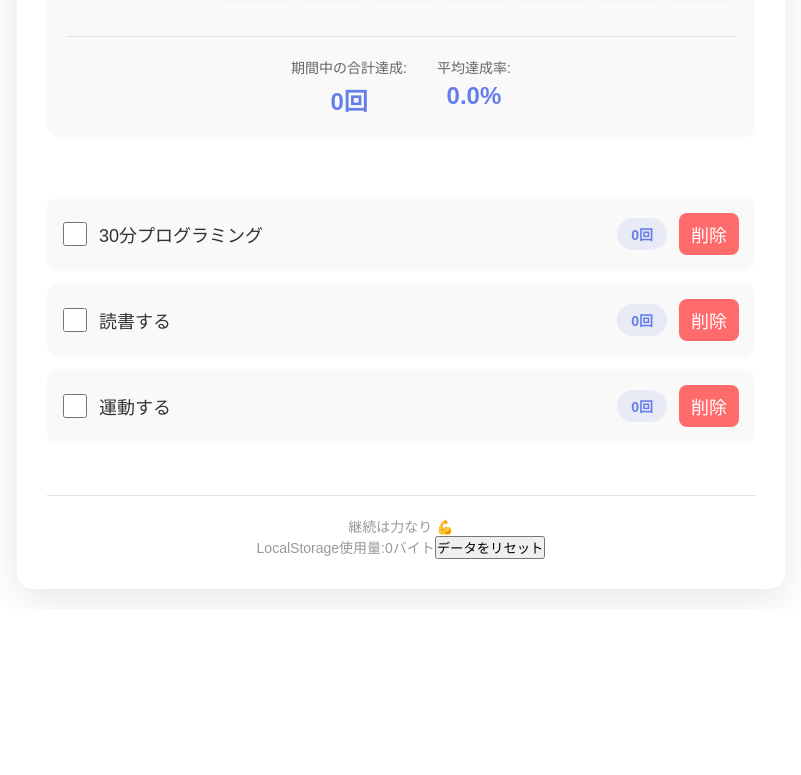
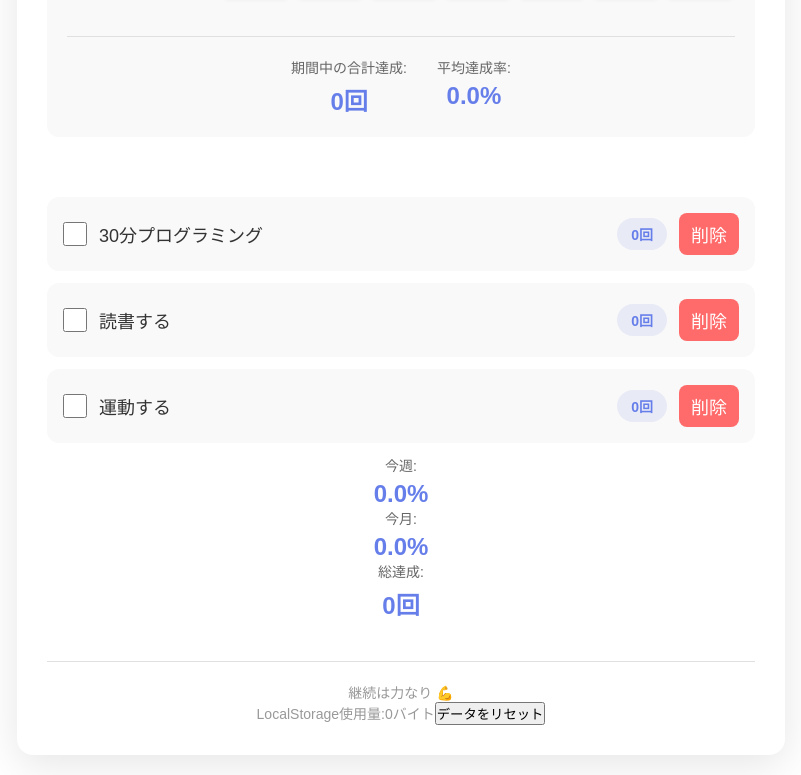
Before and after one commit to eidas/habit-tracker, a React (Create React App) app: page / in a window 1280 px wide. Shown: the part 656-1431 px from the top of the page, without its empty margins (239-1040 px from the left). Before the commit the page ends 1265 px from the top, so only its background shows below. Built offline with nearby package versions, Linux system fonts and the light colour scheme.

Commit message:
Day15: 習慣の達成率を計算する関数を追加し、各習慣の統計情報を表示するコンポーネントを実装

```diff
--- a/src/App.css
+++ b/src/App.css
@@ -534,6 +534,7 @@ h1 {
 }
 
 
+
 /* ==================== レスポンシブ対応 ==================== */
 @media (max-width: 768px) {
   .App {
--- a/src/App.tsx
+++ b/src/App.tsx
@@ -292,6 +292,21 @@ function App() {
     }
   };
 
+  /**
+   * 指定期間の達成率を計算
+   * @param habit - 対象の習慣
+   * @param days - 期間（日数）
+   * @returns 達成率（0.0〜1.0の数値）
+   */
+  const calculateCompletionRate = (habit: Habit, days: number): number => {
+    const relevantDates = getLastNDays(days);
+    const completedCount = habit.completedDates.filter(date =>
+       relevantDates.includes(date)
+    ).length;
+    return (completedCount / days);
+  }
+
+
   // ==================== レンダリング ====================
 
   return (
@@ -454,7 +469,7 @@ function App() {
                 {habit.completedDates.length}回
               </span>
               <button
-                className='delete-button'
+                className="delete-button"
                 onClick={() => deleteHabit(habit.id)}
                 aria-label={`${habit.name}を削除`}
               >
@@ -464,6 +479,31 @@ function App() {
           ))
         )}
       </main>
+
+      {/* 各習慣の統計情報 */}
+      <div className="habit-stats">
+        <div className="stat-item">
+          <span className="stat-label">今週:</span>
+          <span className="stat-value">
+            {(habits.reduce((sum, habit) =>
+              sum + Math.round(calculateCompletionRate(habit, 7) * 100), 0) / habits.length || 0).toFixed(1)}%
+          </span>
+        </div>
+        <div className="stat-item">
+          <span className="stat-label">今月:</span>
+          <span className="stat-value">
+            {(habits.reduce((sum, habit) =>
+              sum + Math.round(calculateCompletionRate(habit, 30) * 100), 0) / habits.length || 0).toFixed(1)}%
+          </span>
+        </div>
+        <div className="stat-item">
+          <span className="stat-label">総達成:</span>
+          <span className="stat-value">
+            {habits.reduce((sum, habit) =>
+              (sum + habit.completedDates.length), 0)}回
+          </span>
+        </div>
+      </div>
 
       {/* フッター */}
       <footer className="app-footer">
```
